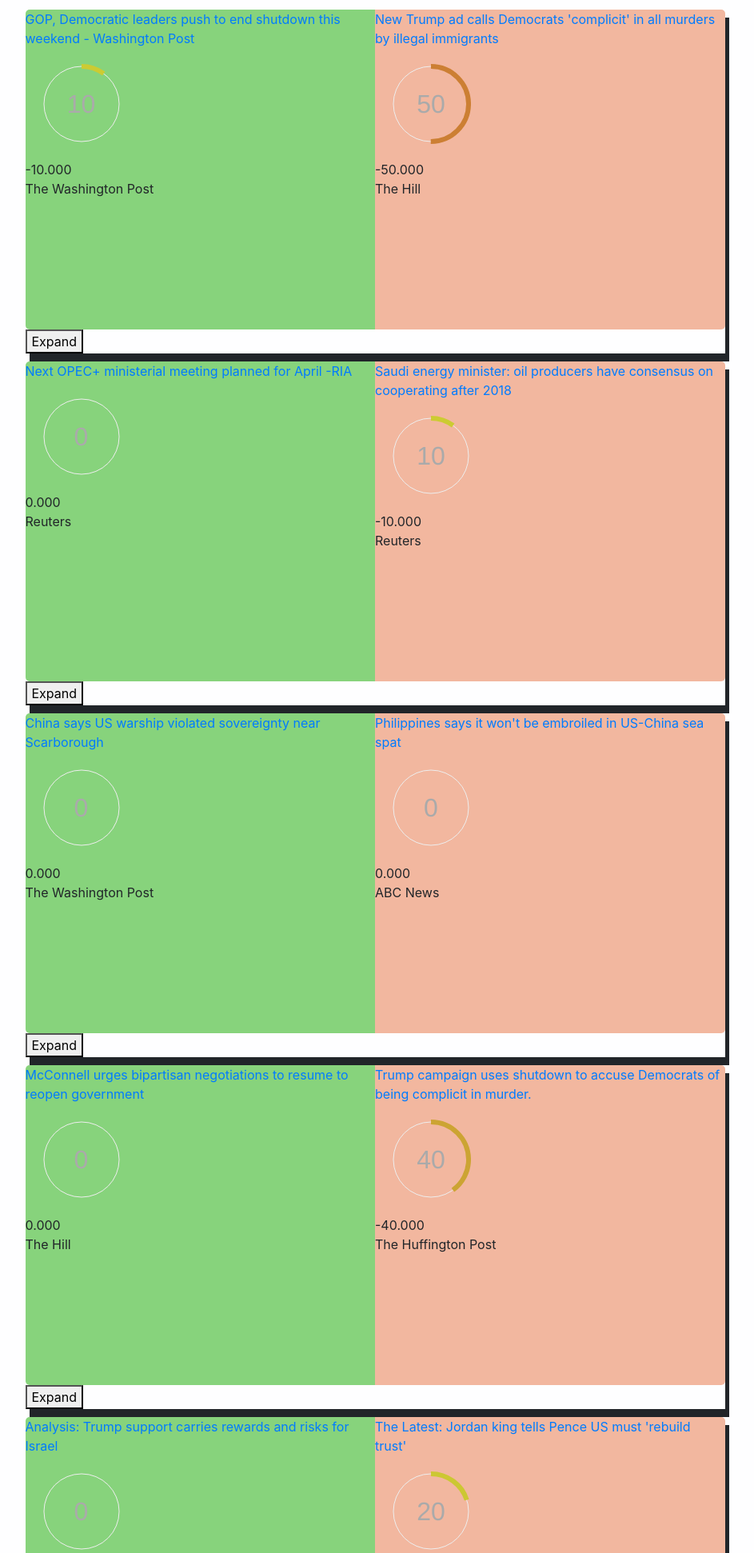
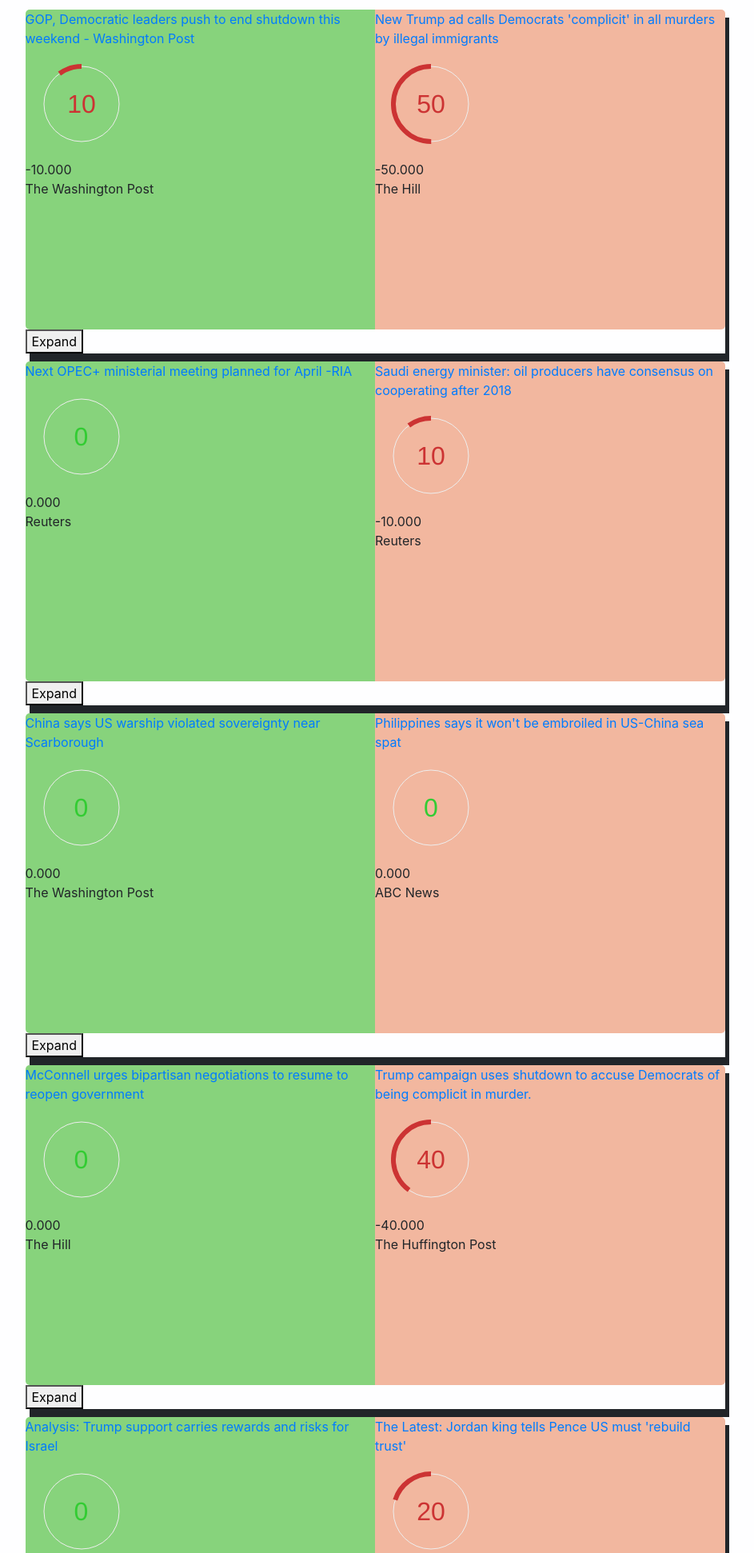
Before and after one commit to sallydly/PairNews, a Django app: page / in a window 1280 px wide. Shown: the part 70-2012 px from the top of the page at 80% size, without its empty margins (171-1114 px from the left). Run offline with Django 3.2, Linux system fonts and the light colour scheme; data comes from the database, SQL or seed files in the repository; some libraries are stand-ins or nearby versions.

Commit message:
Fix circles

```diff
--- a/gotnews_app/templates/gotnews_app/index.html
+++ b/gotnews_app/templates/gotnews_app/index.html
@@ -7,7 +7,7 @@
 	var toColor = isPositive ? "#3c3" : "#c33"
 
   var progressBar = new ProgressBar.Circle("#" + nodeName, {
-    color: '#aaa',
+    color: toColor,
     // This has to be the same size as the maximum width to
     // prevent clipping
     strokeWidth: 6,
@@ -17,7 +17,7 @@
     text: {
       autoStyleContainer: false
     },
-    from: { color: '#cc3', width: 6 },
+    from: { color: toColor, width: 6 },
     to: { color: toColor, width: 6 },
 
 
@@ -53,6 +53,13 @@
   width: 100px;
   height: 100px;
   position: relative;
+}
+.flipped {
+  -moz-transform: scale(-1, 1);
+  -webkit-transform: scale(-1, 1);
+  -o-transform: scale(-1, 1);
+  -ms-transform: scale(-1, 1);
+  transform: scale(-1, 1);
 }
 </style>
 
```
